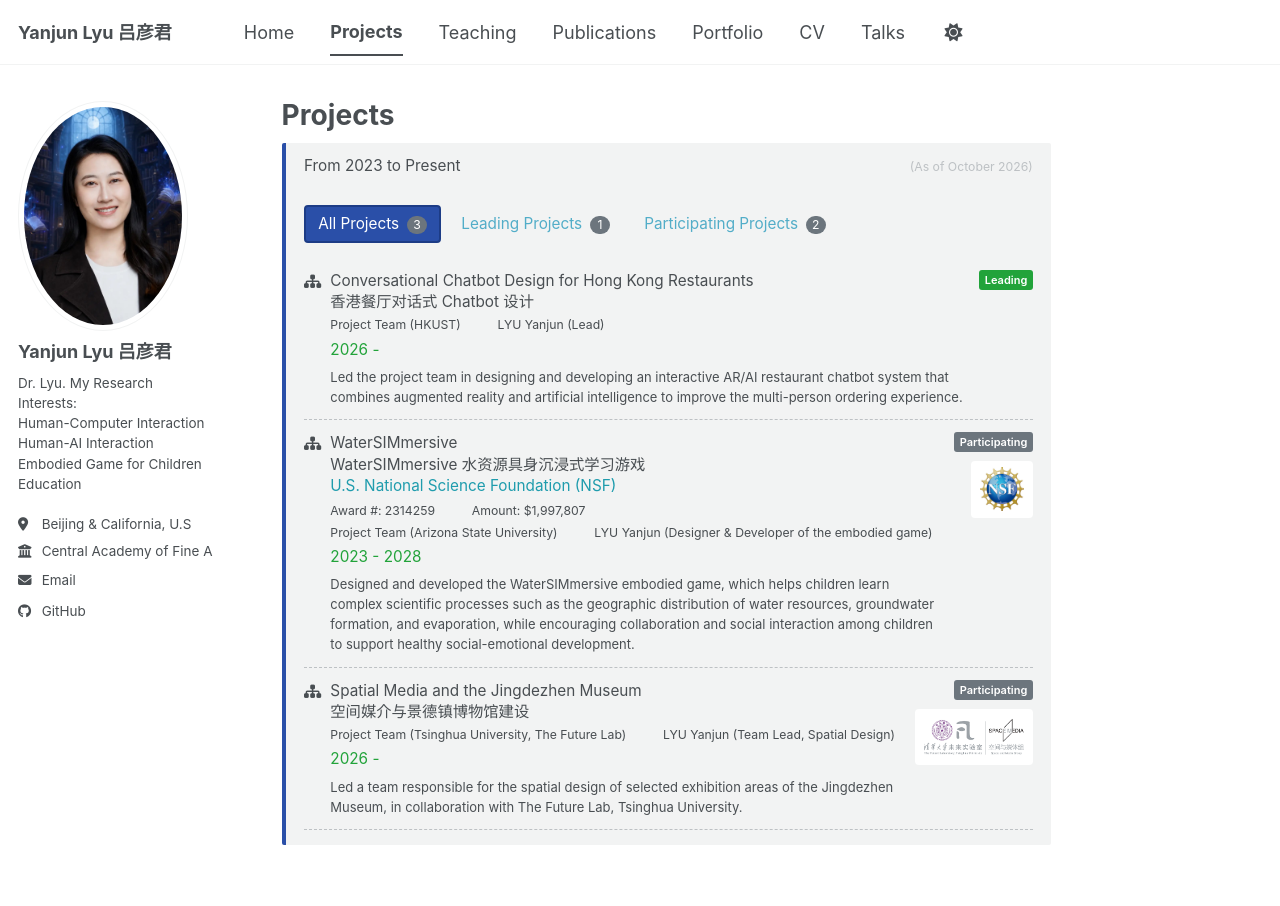
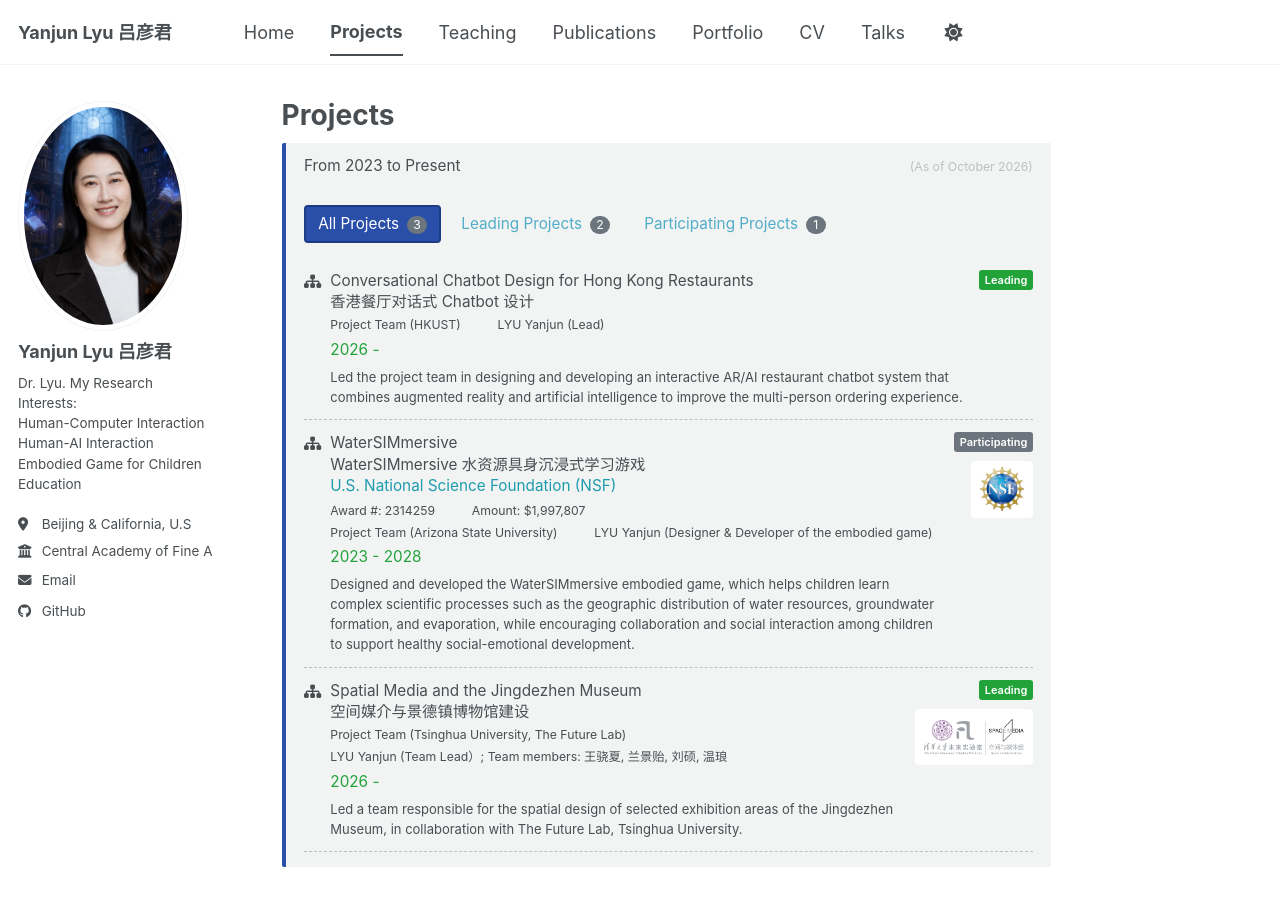
Before and after one commit to Ivyyanjun/Ivyyanjun.github.io, a Jekyll site: the page built from _pages/projects.md, in a window 1280 px wide and 1060 px high. Shown: the top 906 px of the window. Built offline with Jekyll 4.4.1, drawn with Linux system fonts in a browser that asks for light colours; a style sheet for code colours, icons or effects is not loaded.

Commit message:
Update projects.yml

```diff
--- a/_data/projects.yml
+++ b/_data/projects.yml
@@ -41,8 +41,8 @@
 - title: "Spatial Media and the Jingdezhen Museum"
   title_zh: "空间媒介与景德镇博物馆建设"
   team: "Project Team (Tsinghua University, The Future Lab)"
-  pi: "LYU Yanjun (Team Lead, Spatial Design)"
-  role: participating
+  pi: "LYU Yanjun (Team Lead）; Team members: 王骁夏, 兰景贻, 刘硕, 温琅"
+  role: leading
   years: "2026 -"
   desc: "Led a team responsible for the spatial design of selected exhibition areas of the Jingdezhen Museum, in collaboration with The Future Lab, Tsinghua University."
   logos:
```
